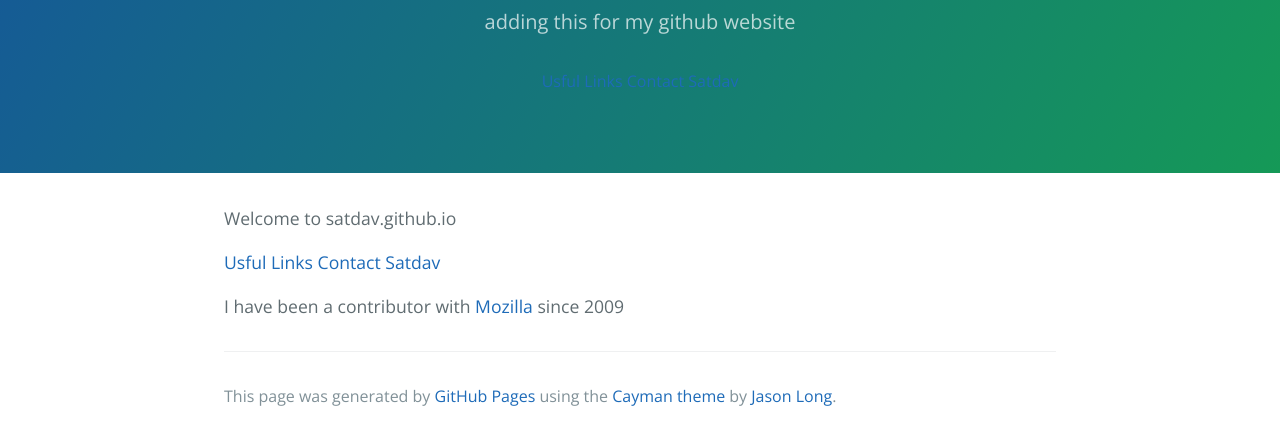
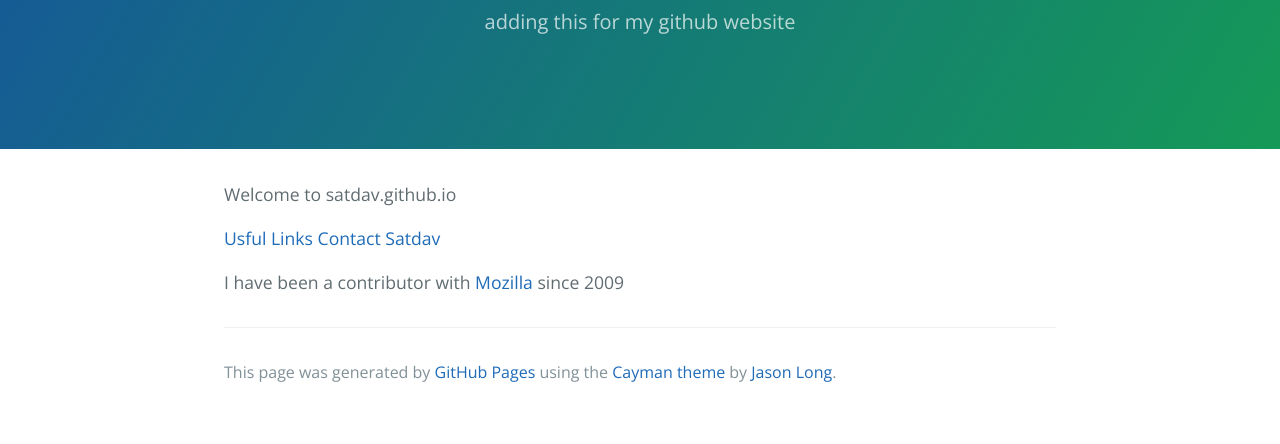
Before and after one commit to satdav/satdav.github.io, a plain HTML site: page index.html in a window 1280 px wide. Shown: the part 168-612 px from the top of the page. Drawn offline with nearby package versions, Linux system fonts and the light colour scheme.

Commit message:
Update index.html

```diff
--- a/index.html
+++ b/index.html
@@ -13,7 +13,6 @@
     <section class="page-header">
       <h1 class="project-name">Satdav.GitHub.io</h1>
       <h2 class="project-tagline">adding this for my github website </h2>
-      <a href="links">Usful Links</a>       <a href="contactme">Contact Satdav</a>
     </section>
 
     <section class="main-content">
```
